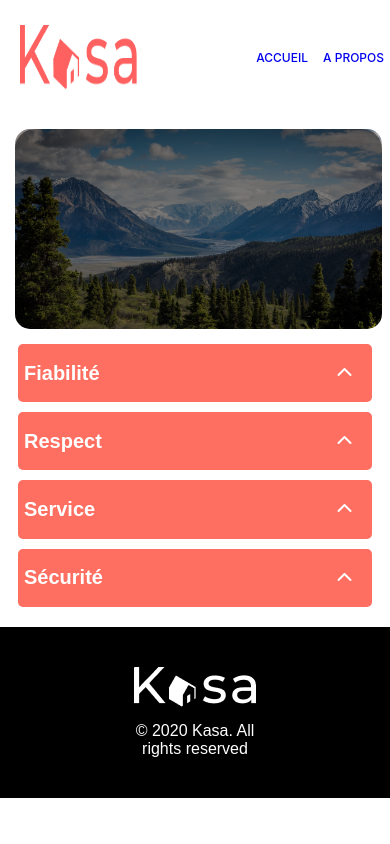
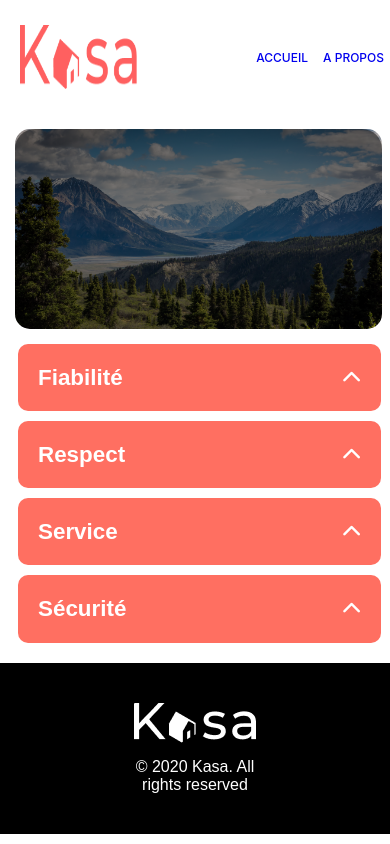
Before and after one commit to franckgullit/kasa, a React (Create React App) app: page /Apropos in a window 390 px wide. Built offline with nearby package versions, Linux system fonts and the light colour scheme.

Commit message:
collapse restarted,all pages and media queries done

```diff
--- a/src/components/Collapse/Collapse.jsx
+++ b/src/components/Collapse/Collapse.jsx
@@ -1,28 +1,24 @@
 import React, { useState } from 'react';
 import './Collapse.scss';
 
-function Collapse(props) {
-    const [isCollapsed, setIsCollapsed] = useState(true);
+function Collapse({ title, content }) {
+  const [isOpen, setIsOpen] = useState(false);
 
-    return isCollapsed ? (
-        <div className='collapse_menu'>
-            <button onClick={() => setIsCollapsed(false)}>
-                <h2>{props.title}</h2>
-                <i className="fa-solid fa-chevron-up"></i>
-            </button>
-        </div>
-    ) : (
-        <div className='collapsed_menu'>
-            <><button onClick={() => setIsCollapsed(true)}>
-                <h2>{props.title}</h2>
-                <i className="fa-solid fa-chevron-down"></i>
-            </button>
-                <div className='collapsed_content'>
-                    <p>{props.content}</p>
-                </div>
-            </>
-        </div>
-    )
+  const toggleCollapse = () => {
+    setIsOpen(!isOpen);
+  };
+
+  return (
+    <div className={`collapse ${isOpen ? 'open' : ''}`}>
+      <div className="collapse_header" onClick={toggleCollapse}>
+        <h2>{title}</h2>
+        <i className={`chevron_icon fa-solid fa-chevron-up ${isOpen ? 'open' : ''}`}></i>
+      </div>
+      <div className={`collapse_content ${isOpen ? 'open' : ''}`}>
+        {content}
+      </div>
+    </div>
+  );
 }
 
-export default Collapse
+export default Collapse;
--- a/src/components/Collapse/Collapse.scss
+++ b/src/components/Collapse/Collapse.scss
@@ -1,93 +1,89 @@
-.collapse_menu {
-    display: flex;
-    justify-content: center;
-    padding: 0px 10px;
-    cursor: pointer;
-    font-weight: 700;
-    font-family: "Montserrat", sans-serif;
-    transition: background-color 0.3s ease;
+.collapse {
+    width: 85%;
+    border: none;
+    transition: all 0.3s ease;
 
-    button {
-        padding-right: 20px;
-        cursor: pointer;
-        width: 80%;
-        display: flex;
-        align-items: center;
-        justify-content: space-between;
-        background-color: #ff6f61;
-        border-radius: 5px;
-        border: none;
-    }
 
-    .fa-solid {
-        font-size: 1.2em;
-        color: white;
+    &.open {
+        .collapse_content {
+            max-height: 100vh;
         }
     }
 
-.collapsed_menu {
+    .collapse_header {
         display: flex;
-    justify-content: center;
-    flex-direction: column;
+        justify-content: space-between;
         align-items: center;
+        background: #ff6f61;
+        color: white;
+        padding: 2px 20px;
         cursor: pointer;
-    font-weight: 700;
         border-radius: 10px;
         font-family: "Montserrat", sans-serif;
         transition: background-color 0.3s ease;
 
-    .fa-solid {
-        color: white;
-        font-size: 1.2em;
-        transform: rotate(360deg);
-        transition: transform 0.3s ease;
+        h2 {
+            font-size: 1.4em;
+            font-weight: bold;
         }
 
-    button {
-        padding-right: 20px;
-        cursor: pointer;
-        width: 78.8%;
-        display: flex;
-        align-items: center;
-        justify-content: space-between;
-        background-color: #ff6f61;
-        border-radius: 5px;
-        border: none;
+        .chevron_icon {
+            font-size: larger;
         }
     }
 
-h2 {
-    font-size: 1.5em;
-    color: white;
+    .chevron_icon {
+        transition: transform 0.3s ease;
+
+        &.open {
+            transform: rotate(-180deg);
+        }
+    }
+
+    .collapse_content {
+        background: #f9f9f9;
+        overflow: hidden;
+        height: 0;
+        transition: height 0.3s ease, padding 0.3s ease;
+        padding: 0 20px;
+        border-radius: 0 0 10px 10px;
+        font-size: 1.25em;
+        text-align: left;
+        color: #333;
+        font-family: "Montserrat", sans-serif;
+
+        ul {
+            list-style-type: none;
+            padding-left: 0;
+            margin: 0;
+
+            li {
+                padding: 5px 0;
+                font-size: 1em;
+                color: #333;
+                font-family: "Montserrat", sans-serif;
+            }
+        }
+
+        p {
+            font-size: 1em;
+            color: #333;
+            padding: 10px 0;
+            font-family: "Montserrat", sans-serif;
+        }
+
+        &.open {
+            height: auto;
+            padding: 15px 20px;
+        }
+    }
 }
 
 @media (max-width: 767.98px) {
-    .collapse_menu {
-        button {
-            padding-right: 20px;
-            width: 100%;
-            display: flex;
-            align-items: center;
-            justify-content: space-between;
-            background-color: #ff6f61;
-            border-radius: 5px;
-            border: none;
-            margin-left: -220px;
-        }
-    }
-
-    .collapsed_menu {
-        button {
-            padding-right: 20px;
-            width: 97.1%;
-            display: flex;
-            align-items: center;
-            justify-content: space-between;
-            background-color: #ff6f61;
-            border-radius: 5px;
-            border: none;
-            margin-left: -220px;
+    .collapse {
+        margin-right: 30px;
+        width: 97%;
+        margin:0px 0px 0px -100px;
     }
 
 }
-}
--- a/src/components/Host/Host.scss
+++ b/src/components/Host/Host.scss
@@ -38,31 +38,35 @@
         display: flex;
         flex-direction: row-reverse;
         align-items: center;
-        gap: 45px;
+        justify-content: space-between;
+        width: 100%;
 
         .host_identity {
             display: flex;
             flex-direction: row;
             align-items: center;
             justify-content: flex-end;
-            text-align: right;
-          }
+            gap: 0px;
 
-          .host_identity .name {
-            margin-right: 10px;
-          }
+            .name {
+                width: 5em;
+                margin-right: 5px;
+            }
 
-          .host_identity .host_face {
-            width: 70px;
-            height: 70px;
-            border-radius: 50%;
-            object-fit: cover;
-          }
+            .host_face {
+                width: 2.5em;
+                height: 2.5em;
+                border-radius: 50%;
+                object-fit: cover;
+            }
+        }
 
-          .star_rating {
+
+
+        .star_rating {
             display: flex;
             justify-content: flex-start;
-            margin-right: auto;
-          }
+
+        }
     }
 }
--- a/src/components/Slideshow/Slideshow.scss
+++ b/src/components/Slideshow/Slideshow.scss
@@ -1,16 +1,15 @@
 .slideshow_container {
   position: relative;
-  width: 91.2%;
+  width: 92.2%;
   display: flex;
   flex-direction: row;
   align-items: center;
   justify-content: center;
   margin: 20px 0px 20px 50px;
 
-
   .slide-image {
     width: 100%;
-    border-radius: 25px;
+    border-radius: 20px;
     object-fit: cover;
     height: 400px;
 
@@ -34,3 +33,29 @@
     right: 10px;
   }
 }
+
+@media (max-width: 767.98px){
+  .slideshow_container{
+    width:100%;
+    margin-left:30px;
+
+    .slide-image{
+      height:255px;
+    }
+
+    .fa-chevron-left,
+    .fa-chevron-right {
+      font-size: 1.2em;
+      cursor: pointer;
+      position: absolute;
+    }
+
+    .fa-chevron-left{
+      left:1px;
+    }
+
+    .fa-chevron-right{
+      right:1px;
+    }
+  }
+}
--- a/src/components/Tags/Tags.scss
+++ b/src/components/Tags/Tags.scss
@@ -3,8 +3,8 @@
     flex-direction: row;
     gap:15px;
 
+
     button{
-        cursor: pointer;
         width: 80%;
         display: flex;
         align-items: center;
@@ -16,9 +16,25 @@
     .tag {
         padding:20px;
         height:5px;
-        border-radius: 10px;
+        border-radius: 20px;
         color:white;
         font-weight: lighter;
     }
+}
 
+@media (max-width: 767.98px){
+    .tags_container{
+        width:90%;
+
+        button{
+            width:9.3em;
+        }
+
+        .tag {
+            padding:20px;
+            border-radius: 20px;
+            color:white;
+            font-weight: lighter;
+        }
+    }
 }
--- a/src/pages/Apropos/Apropos.scss
+++ b/src/pages/Apropos/Apropos.scss
@@ -6,20 +6,8 @@
     padding-right: 7em;
     margin-top: 56px;
     margin-bottom: 40px;
+    margin-left: 112px;
     gap: 10px;
-
-    .collapsed_content{
-        font-size: 1.25em;
-        color: #333;
-        padding: 0px 10px;
-        background-color: rgb(245, 241, 241);
-        font-family: "Montserrat", sans-serif;
-        font-weight: lighter;
-        margin-top: 1px;
-        text-align: left;
-        width: 77%;
-        margin-bottom: 3px;
-    }
 
 }
 
@@ -32,20 +20,6 @@
             margin-bottom: 20px;
             width: 96%;
             margin-left: 6px;
-
-            .collapsed_content {
-                font-size: 1em;
-                color: #333;
-                padding: 0px 10px;
-                background-color: rgb(245, 241, 241);
-                font-family: "Montserrat", sans-serif;
-                font-weight: lighter;
-                margin-top: 1px;
-                text-align: left;
-                width: 94%;
-                margin-bottom: 3px;
-                margin-left: -218px;
-            }
         }
     }
 }
--- a/src/pages/Logements/Logements.scss
+++ b/src/pages/Logements/Logements.scss
@@ -3,6 +3,8 @@
     flex-direction: row;
     justify-content: space-between;
     margin-bottom: 33px;
+    width: 100%;
+
 
     .Host {
         margin-right: 86px;
@@ -15,6 +17,7 @@
     align-items: flex-start;
     margin-left: 50px;
     font-family: montserrat;
+    width: 70%;
 
     .title {
         font-size: 36px;
@@ -33,69 +36,57 @@
 }
 
 .description_equipements {
+    width: 92%;
     display: flex;
     flex-direction: row;
-    justify-content: center;
-    gap: 15px;
-    margin: 0px 0px 30px -33px;
+    justify-content: space-between;
+    gap: 80px;
+    margin-left: 52px;
+    margin-bottom: 33px;
 
-    button {
-        width: 51em;
-        height: 4em;
 }
 
-        .description_content {
-            font-size: 1em;
-            color: #333;
-            padding: 20px 12px;
-            background-color: rgb(245, 241, 241);
-            font-family: "Montserrat", sans-serif;
-            font-weight: lighter;
-            margin-top: -12px;
-            text-align: left;
-            width: 40em;
+@media (max-width: 767.98px) {
+    .logement_body {
+        width: 90%;
+
+        .Host {
+            margin-right: -45px;
+            margin-left: 40px;
         }
-
-         .equipements_content {
-            font-size: 1em;
-            list-style: none;
-            color: #333;
-            padding: 12px;
-            background-color: rgb(245, 241, 241);
-            font-family: "Montserrat", sans-serif;
-            font-weight: lighter;
-            margin-top: -12px;
-            text-align: left;
-            width: 40em;
-        }
-    }
-
-    @media (max-width: 767.98px){
-        .logement_body{
-            width:90%;
 
         .logement_details {
             display: flex;
             flex-direction: column;
-                gap: 10px;
+            width: 100%;
+            margin-left: -20px;
+
+
+            .info {
+                display: flex;
+                flex-direction: column;
                 width: 100%;
 
-                .Host {
-                  display: flex;
-                  flex-direction: row;
-                  margin-bottom: -20px;
-                  justify-content: space-between;
-                  align-items: center;
-                  text-align: left;
-                  width: 100%;
-                  gap: 10px;
+                .title {
+                    font-size: 18px;
+                    font-weight: 500;
                 }
 
-            .description_equipements{
-                display:flex;
+                .location {
+                    font-size: 14px;
+                    font-weight: 500;
+                }
+            }
+        }
+
+        .description_equipements {
+            gap: 10px;
+            width: 104%;
+            display: flex;
             flex-direction: column;
+            margin-left: 115px;
         }
 
     }
+
 }
-}
```
Lines whose indentation alone changed are shown as unchanged.
